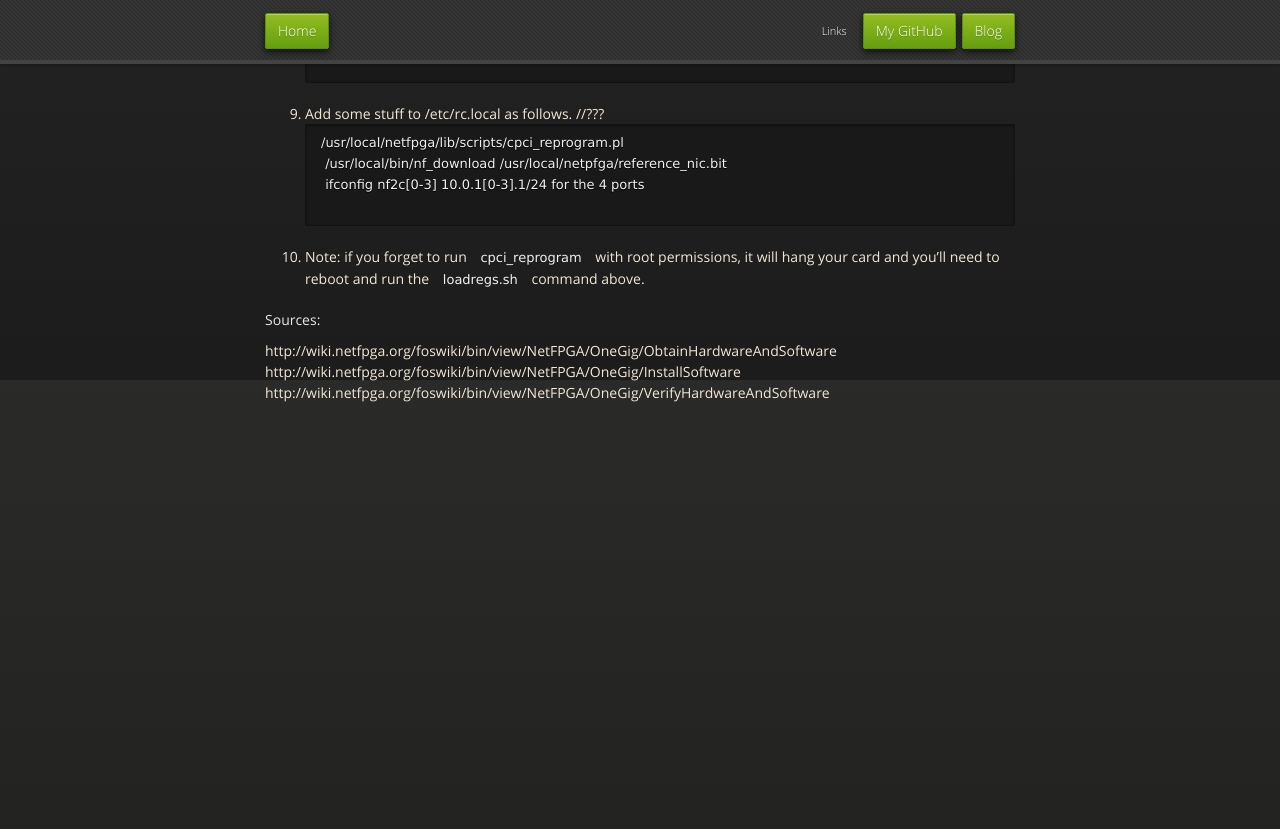
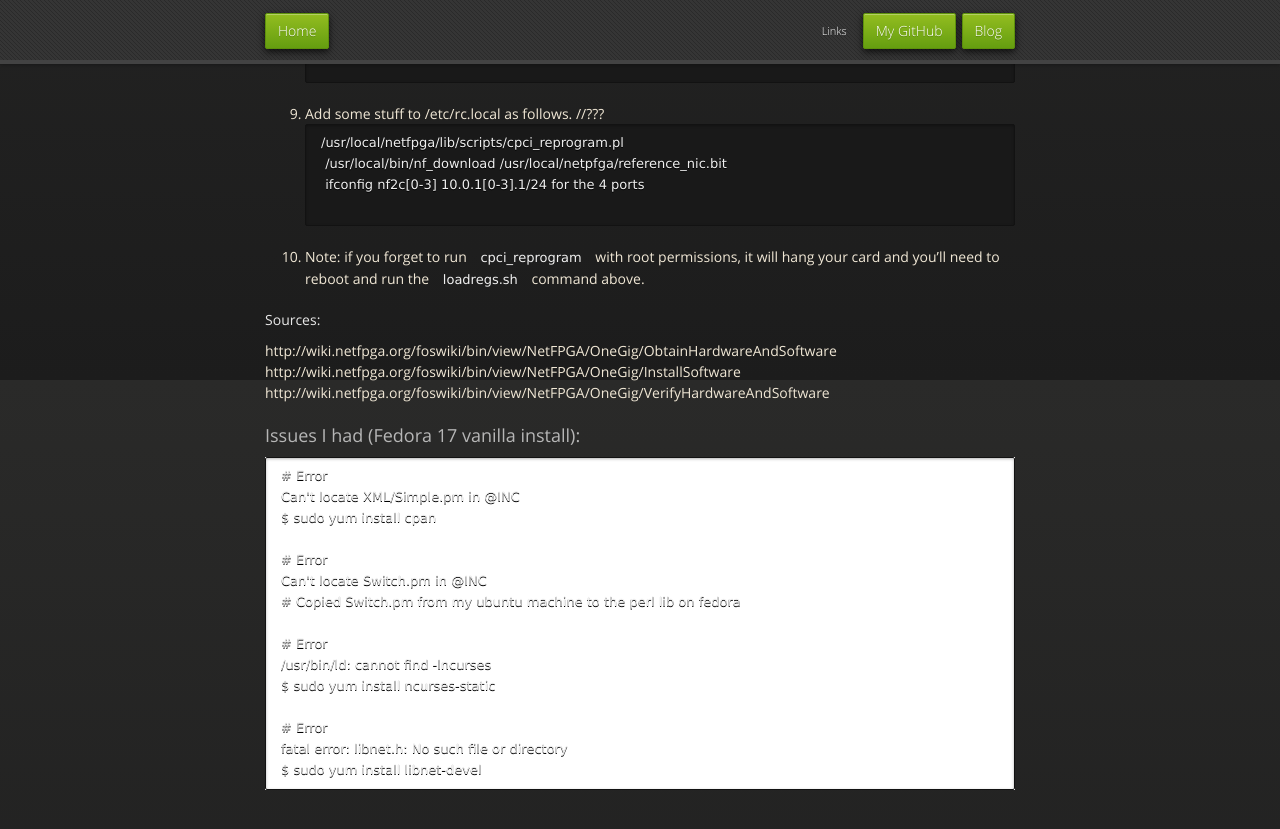
Before and after one commit to Caustic/caustic.github.com, a Jekyll site: the page built from _posts/13-02-01-netfpga-environment.markdown, in a window 1280 px wide and 900 px high, scrolled down 1420 px. Shown: the top 829 px of the window. Built offline with Jekyll 4.4.1, drawn with Linux system fonts in a browser that asks for light colours; nearby versions of some CDN libraries; Markdown is read by kramdown in place of the engine named in the settings; before the commit the page ends 1933 px from its top, so only the background shows below that.

Commit message:
updated guide

```diff
--- a/_posts/13-02-01-netfpga-environment.markdown
+++ b/_posts/13-02-01-netfpga-environment.markdown
@@ -66,3 +66,22 @@ This creates some environment variables:
 http://wiki.netfpga.org/foswiki/bin/view/NetFPGA/OneGig/ObtainHardwareAndSoftware
 http://wiki.netfpga.org/foswiki/bin/view/NetFPGA/OneGig/InstallSoftware
 http://wiki.netfpga.org/foswiki/bin/view/NetFPGA/OneGig/VerifyHardwareAndSoftware
+
+
+### Issues I had (Fedora 17 vanilla install):
+
+    # Error
+    Can't locate XML/Simple.pm in @INC
+    $ sudo yum install cpan
+
+    # Error
+    Can't locate Switch.pm in @INC
+    # Copied Switch.pm from my ubuntu machine to the perl lib on fedora
+
+    # Error
+    /usr/bin/ld: cannot find -lncurses
+    $ sudo yum install ncurses-static
+
+    # Error
+    fatal error: libnet.h: No such file or directory
+    $ sudo yum install libnet-devel
```
